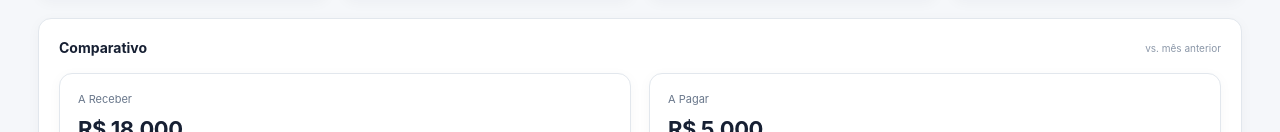
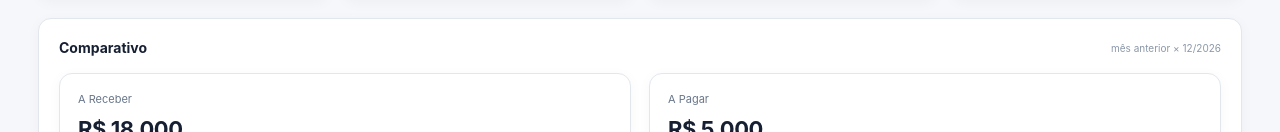
Before and after one commit to cardoso4009-byte/bp-financeiro-bi, a Next.js app: page /contas-receber-pagar in a window 1280 px wide. Both pictures are taken after a click on the button "Comparativo". Shown: the part 302-434 px from the top of the page. Built offline with nearby package versions, Linux system fonts and the light colour scheme.

Commit message:
fix: corrigir comparativo de virada do ano no contas a receber

```diff
--- a/app/contas-receber-pagar/page.tsx
+++ b/app/contas-receber-pagar/page.tsx
@@ -4,7 +4,7 @@ import {openReceivablesPayables,agingSummary,type OpenItem} from '@/lib/contas-r
 import {readFinancialSource} from '@/lib/financial-source'
 import {financialCore} from '@/lib/financial-core'
 import ReportPeriodFilter from '@/components/report-period-filter'
-import {DEFAULT_REPORT_PERIOD} from '@/lib/report-period'
+import {DEFAULT_REPORT_PERIOD,competence} from '@/lib/report-period'
 import type {ReportPeriod} from '@/lib/report-period'
 const brl=(n:number)=>n.toLocaleString('pt-BR',{style:'currency',currency:'BRL',maximumFractionDigits:0})
 const pct=(n:number)=>`${(n*100).toFixed(1).replace('.',',')}%`
@@ -14,7 +14,7 @@ export default function ContasReceberPagar(){
  const [period,setPeriod]=useState<ReportPeriod>({...DEFAULT_REPORT_PERIOD,month:12}); const [expanded,setExpanded]=useState<Set<string>>(new Set()); const [detail,setDetail]=useState<string|null>(null)
  const entries=useMemo(()=>readFinancialSource().entries,[]); const asOf=endOfMonth(period.year,period.month)
  const items=useMemo(()=>openReceivablesPayables(entries,asOf),[entries,asOf]); const summary=agingSummary(items)
- const previous=useMemo(()=>openReceivablesPayables(entries,endOfMonth(period.year,Math.max(1,period.month-1))),[entries,period.year,period.month])
+ const previous=useMemo(()=>{const y=period.month===1?period.year-1:period.year;const m=period.month===1?12:period.month-1;return openReceivablesPayables(entries,endOfMonth(y,m))},[entries,period.year,period.month])
  const total=(dir:'Receber'|'Pagar',list=items)=>list.filter(i=>i.direction===dir).reduce((s,i)=>s+Math.abs(i.value),0)
  const receivable=total('Receber'),payable=total('Pagar'); const overdue=items.filter(i=>i.daysOverdue>0); const overdueRecv=total('Receber',overdue); const overduePay=total('Pagar',overdue)
  const prevRecv=total('Receber',previous),prevPay=total('Pagar',previous); const core=financialCore[Math.min(financialCore.length-1,period.month-1)]; const coreRecv=core?.accountsReceivable||0,corePay=core?.suppliers||0
@@ -23,7 +23,7 @@ export default function ContasReceberPagar(){
  const toggle=(k:string)=>setExpanded(p=>{const n=new Set(p);n.has(k)?n.delete(k):n.add(k);return n})
  return <main className="content" style={{marginLeft:0,width:'100%',maxWidth:1500,margin:'0 auto'}}><header><div><small>CAPITAL DE GIRO</small><h1>Contas a Receber & Pagar</h1><p>Liquidez • Aging • Vencimentos • Cobrança • Obrigações</p></div><ReportPeriodFilter value={period} onChange={p=>{setPeriod(p);setExpanded(new Set());setDetail(null)}} years={[2026]}/></header>
  <div className="cards"><Card title="A Receber" value={receivable} sub="Títulos em aberto"/><Card title="A Pagar" value={payable} sub="Obrigações em aberto"/><Card title="Inadimplente" value={overdueRecv} sub={`${pct(receivable?overdueRecv/receivable:0)} do a receber`}/><Card title="Vencidos" value={overdueRecv+overduePay} sub={`${overdue.length} título(s)`}/></div>
- {period.view==='comparativo'&&<section className="panel wide"><div className="panel-title"><h2>Comparativo</h2><span>vs. mês anterior</span></div><div className="grid"><Compare title="A Receber" value={receivable} previous={prevRecv}/><Compare title="A Pagar" value={payable} previous={prevPay}/><Compare title="Saldo líquido" value={receivable-payable} previous={prevRecv-prevPay}/></div></section>}
+ {period.view==='comparativo'&&<section className="panel wide"><div className="panel-title"><h2>Comparativo</h2><span>{period.month===1?`Dez/${period.year-1}`:`mês anterior`} × {period.month}/{period.year}</span></div><div className="grid"><Compare title="A Receber" value={receivable} previous={prevRecv}/><Compare title="A Pagar" value={payable} previous={prevPay}/><Compare title="Saldo líquido" value={receivable-payable} previous={prevRecv-prevPay}/></div></section>}
  <section className="panel wide"><div className="panel-title"><div><h2>Conciliação com o Balanço Patrimonial</h2><span>Data-base: {asOf} • títulos × saldo contábil</span></div><span>{Math.abs(coreRecv-receivable)<.01&&Math.abs(corePay-payable)<.01?'RECONCILIADO':'ATENÇÃO'}</span></div><div className="grid"><Recon title="Contas a Receber" detail={receivable} accounting={coreRecv}/><Recon title="Fornecedores" detail={payable} accounting={corePay}/></div></section>
  <section className="panel wide"><div className="panel-title"><h2>Mapa de Aging</h2><span>{period.view==='acumulado'?'Acumulado até ':''}{asOf}</span></div><div className="table-wrap"><table><thead><tr><th>Faixa</th><th>A Receber</th><th>A Pagar</th><th>Saldo líquido</th></tr></thead><tbody>{groups.map(g=>{const open=expanded.has(g.aging);return <><tr key={g.aging} className="group-row" onClick={()=>toggle(g.aging)}><td><button type="button" className="expand-btn">{open?'−':'+'}</button><b>{g.aging}</b></td><td>{brl(g.receber)}</td><td>{brl(g.pagar)}</td><td><b>{brl(g.receber-g.pagar)}</b></td></tr>{open&&shown.filter(i=>i.aging===g.aging).map(i=><tr key={i.id} className="item-row" onClick={()=>setDetail(String(i.id))}><td style={{paddingLeft:34}}>↳ {i.description}</td><td>{i.direction==='Receber'?brl(Math.abs(i.value)):'—'}</td><td>{i.direction==='Pagar'?brl(Math.abs(i.value)):'—'}</td><td>{i.dueDate} • {timing(i)}</td></tr>)}</>})}</tbody></table></div>{detail&&<Detail item={shown.find(i=>String(i.id)===detail)||null} close={()=>setDetail(null)}/>}</section>
  <div className="grid"><section className="panel"><div className="panel-title"><h2>Concentração</h2><span>Top 8</span></div><div className="rows">{concentration.map((c,i)=><div className="row" key={`${c.dir}-${c.name}`}><span><b>{i+1}. {c.name}</b><small>{c.dir} • {c.count} título(s)</small></span><b>{brl(c.value)}</b></div>)}</div></section><section className="panel"><div className="panel-title"><h2>Risco de vencimento</h2><span>Prioridade</span></div><div className="rows">{summary.map(s=><div className="row" key={s.aging}><span>{s.aging}</span><b>{brl(s.receber+s.pagar)}</b></div>)}</div><div className="note"><strong>Leitura:</strong> {overdue.length?`${brl(overdueRecv+overduePay)} está vencido.`:'não há títulos vencidos na data-base.'}</div></section></div>
```
